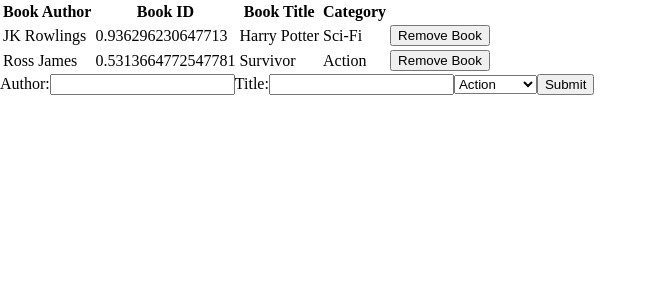
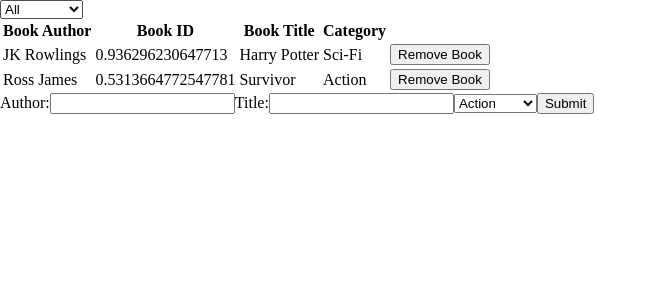
Before and after one commit to Osong-Michael/React-and-Redux-Book-App, a React (Create React App) app: page / in a window 1280 px wide. Shown: the top 300 px of the page, without its empty margins (0-657 px from the left). Built offline with nearby package versions, Linux system fonts and the light colour scheme.

Commit message:
Ad CategoryFilter.js file and method to filter books based on the Category

```diff
--- a/src/actions/index.js
+++ b/src/actions/index.js
@@ -8,7 +8,7 @@ export const removeBook = book => ({
   book,
 });
 
-export const changeFilter = category => ({
+export const changeFilter = filter => ({
   type: 'CHANGE_FILTER',
-  category,
+  filter,
 });
--- /dev/null
+++ b/src/components/CategoryFilter.js
@@ -0,0 +1,29 @@
+import React from 'react';
+import PropTypes from 'prop-types';
+
+const CategoryFilter = ({ onChange }) => {
+  const categories = [
+    'Action',
+    'Biography',
+    'History',
+    'Horror',
+    'Kids',
+    'Learning',
+    'Sci-Fi',
+  ];
+
+  return (
+    <select onChange={e => onChange(e.target.value)}>
+      {
+        ['All', ...categories].map((category, idx) => (
+          <option key={category} default={idx === 0 && true} value={category}>{category}</option>))
+      }
+    </select>
+  );
+};
+
+CategoryFilter.propTypes = {
+  onChange: PropTypes.func.isRequired,
+};
+
+export default CategoryFilter;
--- a/src/containers/BooksList.js
+++ b/src/containers/BooksList.js
@@ -2,18 +2,41 @@ import React from 'react';
 import { connect } from 'react-redux';
 import PropTypes from 'prop-types';
 import Book from '../components/Book';
-import { removeBook } from '../actions';
+import { removeBook, changeFilter } from '../actions/index';
+import CategoryFilter from '../components/CategoryFilter';
 
-function BooksList({ books, removeBook }) {
+function BooksList({
+  books, removeBook, filter, changeFilter,
+}) {
   const handleRemoveBook = book => {
     removeBook(book);
   };
 
-  const bookList = books.map(book => (
-    <Book book={book} key={Math.random()} handleRemoveBook={handleRemoveBook} />
+  let bookList;
+
+  if (filter === 'All') {
+    bookList = books.map(book => (
+      <Book handleRemoveBook={handleRemoveBook} book={book} key={Math.random()} />
     ));
+  } else {
+    bookList = books
+      .filter(book => book.category === filter)
+      .map(book => (
+        <Book handleRemoveBook={handleRemoveBook} book={book} key={Math.random()} />
+      ));
+  }
+
+  if (bookList.length < 1) {
+    bookList = (
+      <tr>
+        <td>No Books in this Category</td>
+      </tr>
+    );
+  }
 
   return (
+    <>
+      <CategoryFilter onChange={changeFilter} />
       <div>
         <table>
           <thead>
@@ -29,14 +52,17 @@ function BooksList({ books, removeBook }) {
           </tbody>
         </table>
       </div>
+    </>
   );
 }
 
-const mapStateToProps = state => ({ books: state.booksReducer.books });
+const mapStateToProps = state => ({ books: state.booksReducer.books, filter: state.filter });
 
 BooksList.propTypes = {
   books: PropTypes.arrayOf(PropTypes.object),
   removeBook: PropTypes.func.isRequired,
+  filter: PropTypes.string.isRequired,
+  changeFilter: PropTypes.func.isRequired,
 };
 
 BooksList.defaultProps = {
@@ -45,6 +71,7 @@ BooksList.defaultProps = {
 
 const mapDispatchToProps = dispatch => ({
   removeBook: book => { dispatch(removeBook(book)); },
+  changeFilter: filter => { dispatch(changeFilter(filter)); },
 });
 
 export default connect(mapStateToProps, mapDispatchToProps)(BooksList);
--- a/src/reducers/index.js
+++ b/src/reducers/index.js
@@ -1,7 +1,8 @@
 /* eslint-disable import/no-cycle */
 import { combineReducers } from 'redux';
 import booksReducer from './books';
+import filter from './filter';
 
-const allReducers = combineReducers({ booksReducer });
+const allReducers = combineReducers({ booksReducer, filter });
 
 export default allReducers;
```
Lines whose indentation alone changed are shown as unchanged.
